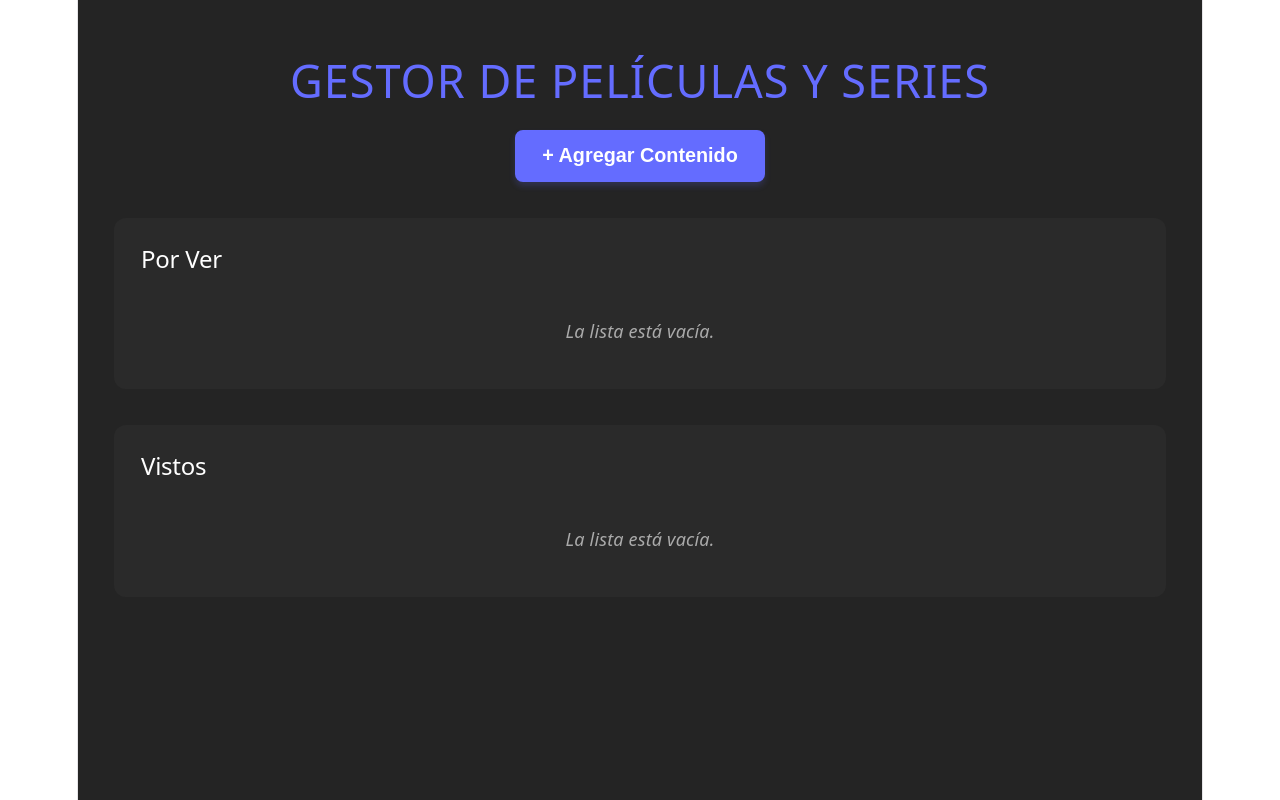
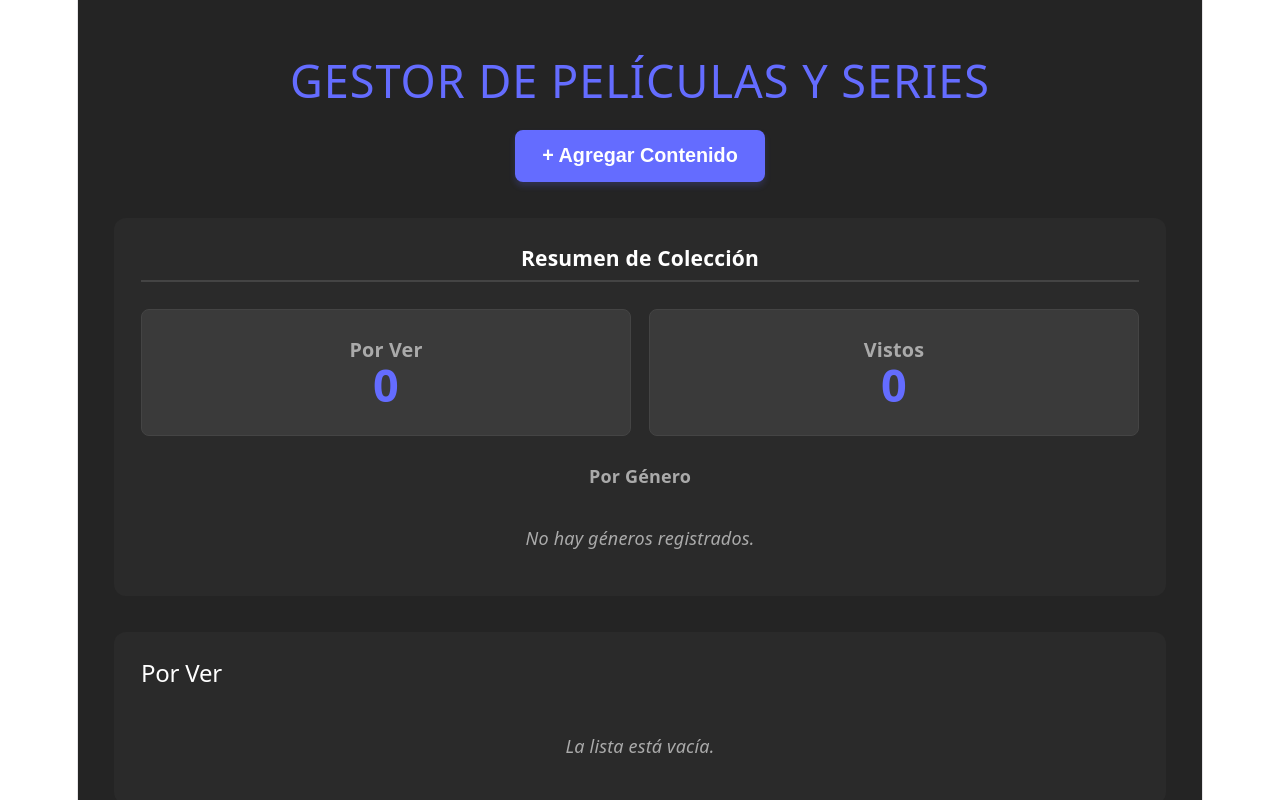
Before and after one commit to gonzalomolina-void/pwatpo1react, a React (Vite) app: page / in a window 1280 px wide. Shown: the top 800 px of the page. Built offline with nearby package versions, Linux system fonts and the light colour scheme.

Commit message:
feat: implementar panel de estadisticas y conteo dinamico por genero

```diff
--- /dev/null
+++ b/src/components/ResumenEstadisticas/ResumenEstadisticas.css
@@ -0,0 +1,80 @@
+.estadisticas-contenedor {
+  background-color: #2a2a2a;
+  border-radius: 12px;
+  padding: 1.5rem;
+  margin-bottom: 2rem;
+  color: white;
+}
+
+.estadisticas-contenedor h3 {
+  margin-top: 0;
+  border-bottom: 2px solid #444;
+  padding-bottom: 0.5rem;
+  margin-bottom: 1.5rem;
+}
+
+.estadisticas-grid {
+  display: grid;
+  grid-template-columns: 1fr 1fr;
+  gap: 1rem;
+  margin-bottom: 1.5rem;
+}
+
+.stat-card {
+  background-color: #3a3a3a;
+  padding: 1.5rem;
+  border-radius: 8px;
+  text-align: center;
+  border: 1px solid #444;
+}
+
+.stat-card h4 {
+  margin: 0 0 0.5rem 0;
+  color: #aaa;
+  font-size: 1.1rem;
+}
+
+.stat-numero {
+  font-size: 2.5rem;
+  font-weight: bold;
+  color: #646cff;
+}
+
+.generos-contenedor h4 {
+  color: #aaa;
+  margin-top: 0;
+  margin-bottom: 1rem;
+}
+
+.generos-lista {
+  list-style: none;
+  padding: 0;
+  margin: 0;
+  display: flex;
+  flex-wrap: wrap;
+  gap: 0.8rem;
+}
+
+.genero-item {
+  background-color: #3a3a3a;
+  border: 1px solid #444;
+  padding: 0.5rem 1rem;
+  border-radius: 20px;
+  display: flex;
+  gap: 0.8rem;
+  align-items: center;
+}
+
+.genero-nombre {
+  font-weight: 600;
+  color: #e0e7ff;
+}
+
+.genero-cantidad {
+  background-color: #646cff;
+  color: white;
+  padding: 0.2rem 0.6rem;
+  border-radius: 50px;
+  font-size: 0.85rem;
+  font-weight: bold;
+}
--- /dev/null
+++ b/src/components/ResumenEstadisticas/ResumenEstadisticas.jsx
@@ -0,0 +1,51 @@
+import './ResumenEstadisticas.css';
+
+const ResumenEstadisticas = ({ contenido }) => {
+  const porVer = contenido.filter(item => !item.vista).length;
+  const vistos = contenido.filter(item => item.vista).length;
+
+  const conteoGeneros = contenido.reduce((acumulador, item) => {
+    const genero = item.genero;
+    if (acumulador[genero]) {
+      acumulador[genero] += 1;
+    } else {
+      acumulador[genero] = 1;
+    }
+    return acumulador;
+  }, {});
+
+  return (
+    <div className="estadisticas-contenedor">
+      <h3>Resumen de Colección</h3>
+
+      <div className="estadisticas-grid">
+        <div className="stat-card">
+          <h4>Por Ver</h4>
+          <span className="stat-numero">{porVer}</span>
+        </div>
+        <div className="stat-card">
+          <h4>Vistos</h4>
+          <span className="stat-numero">{vistos}</span>
+        </div>
+      </div>
+
+      <div className="generos-contenedor">
+        <h4>Por Género</h4>
+        {Object.keys(conteoGeneros).length === 0 ? (
+          <p className="mensaje-vacio">No hay géneros registrados.</p>
+        ) : (
+          <ul className="generos-lista">
+            {Object.entries(conteoGeneros).map(([genero, cantidad]) => (
+              <li key={genero} className="genero-item">
+                <span className="genero-nombre">{genero}</span>
+                <span className="genero-cantidad">{cantidad}</span>
+              </li>
+            ))}
+          </ul>
+        )}
+      </div>
+    </div>
+  );
+};
+
+export default ResumenEstadisticas;
--- a/src/pages/Home/Home.jsx
+++ b/src/pages/Home/Home.jsx
@@ -2,6 +2,7 @@ import { useState, useEffect } from 'react';
 import Titulo from '../../components/Titulo/Titulo';
 import FormularioContenido from '../../components/FormularioContenido/FormularioContenido';
 import ListaContenido from '../../components/ListaContenido/ListaContenido';
+import ResumenEstadisticas from '../../components/ResumenEstadisticas/ResumenEstadisticas';
 import storageService from '../../services/storageService';
 import './Home.css';
 
@@ -70,6 +71,8 @@ const Home = () => {
         onAddContent={handleAddContent}
       />
 
+      <ResumenEstadisticas contenido={contenido} />
+
       <section className="listas-section">
         <ListaContenido
           titulo="Por Ver"
```
